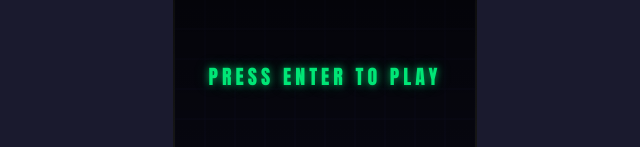
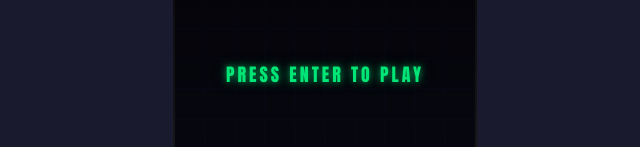
Before and after one commit to nicbet/colorbloxx, a React (Vite) app: page / in a window 1280 px wide. Shown: the part 349-496 px from the top of the page, without its empty margins (315-955 px from the left). Built offline with nearby package versions, Linux system fonts and the light colour scheme.

Commit message:
xpoinittest-c18cd7: "Press Enter to Play" text not horizontally centered on attract screen

```diff
--- a/src/App.css
+++ b/src/App.css
@@ -114,9 +114,13 @@
 .press-enter {
   position: absolute;
   top: 45%;
+  left: 50%;
+  transform: translateX(-50%);
+  white-space: nowrap;
+  text-align: center;
   font-family: "Impact", "Arial Black", sans-serif;
-  font-size: 20px;
-  letter-spacing: 4px;
+  font-size: 18px;
+  letter-spacing: 3px;
   text-transform: uppercase;
   color: #00e676;
   margin: 0;
```
Also changed, not shown: .xpo/artifacts/xpoinittest-c18cd7/spec.md (added), .xpo/artifacts/xpoinittest-c18cd7/walkthrough.md (added), 1 other file (tests, documents, lock files or other folders).
